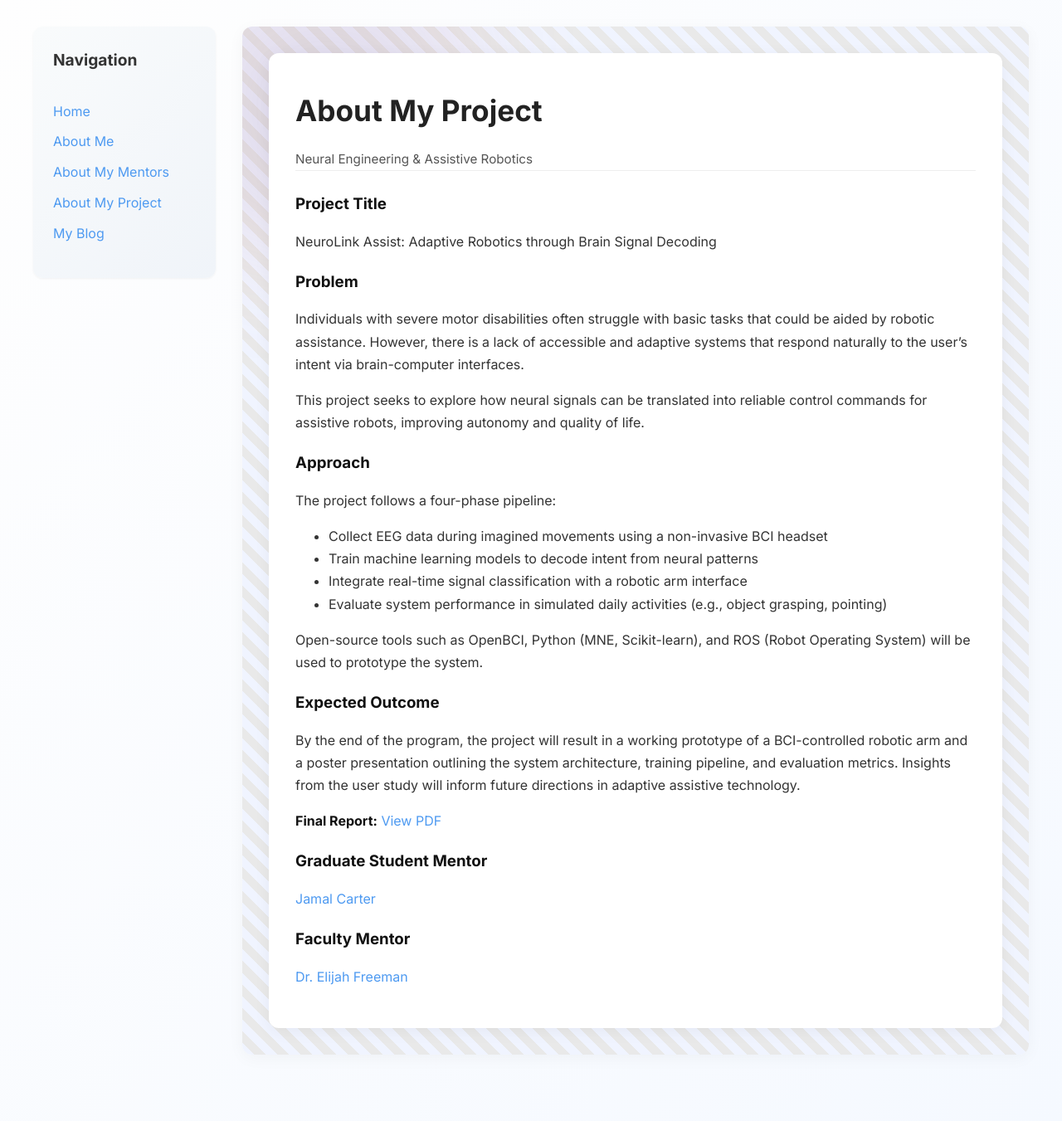
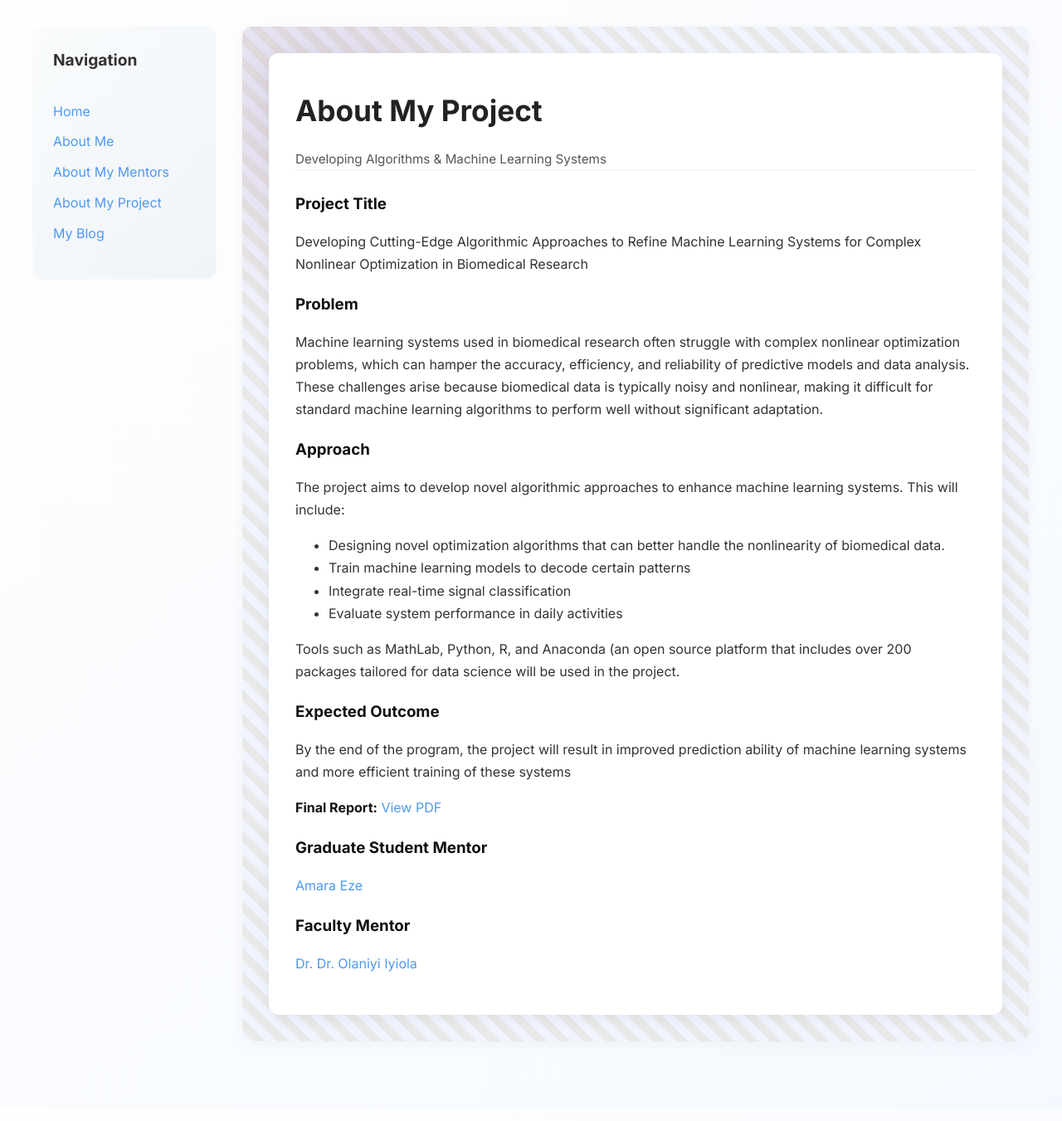
Before and after one commit to miori2/miori2.github.io, a Jekyll site: the page built from pages/about-my-project.md, in a window 1280 px wide. Shown: the whole page at 83% size. Built offline with Jekyll 4.4.1, drawn with Linux system fonts in a browser that asks for light colours.

Commit message:
Update about-my-project.md

```diff
--- a/pages/about-my-project.md
+++ b/pages/about-my-project.md
@@ -3,34 +3,33 @@ layout: project
 title: About My Project
 permalink: /about-my-project.html
 
-subtitle: Neural Engineering & Assistive Robotics
-project_title: "NeuroLink Assist: Adaptive Robotics through Brain Signal Decoding"
+subtitle: Developing Algorithms & Machine Learning Systems
+project_title: "Developing Cutting-Edge Algorithmic Approaches to Refine Machine Learning Systems for Complex Nonlinear Optimization in Biomedical Research"
 
 problem: |
-  Individuals with severe motor disabilities often struggle with basic tasks that could be aided by robotic assistance. However, there is a lack of accessible and adaptive systems that respond naturally to the user's intent via brain-computer interfaces.
+  Machine learning systems used in biomedical research often struggle with complex nonlinear optimization problems, which can hamper the accuracy, efficiency, and reliability of predictive models and data analysis. These challenges arise because biomedical data is typically noisy and nonlinear, making it difficult for standard machine learning algorithms to perform well without significant adaptation.
 
-  This project seeks to explore how neural signals can be translated into reliable control commands for assistive robots, improving autonomy and quality of life.
 
 approach: |
-  The project follows a four-phase pipeline:
+  The project aims to develop novel algorithmic approaches to enhance machine learning systems. This will include:
 
-  - Collect EEG data during imagined movements using a non-invasive BCI headset
-  - Train machine learning models to decode intent from neural patterns
-  - Integrate real-time signal classification with a robotic arm interface
-  - Evaluate system performance in simulated daily activities (e.g., object grasping, pointing)
+  - Designing novel optimization algorithms that can better handle the nonlinearity of biomedical data.
+  - Train machine learning models to decode certain patterns
+  - Integrate real-time signal classification
+  - Evaluate system performance in daily activities
 
-  Open-source tools such as OpenBCI, Python (MNE, Scikit-learn), and ROS (Robot Operating System) will be used to prototype the system.
+  Tools such as MathLab, Python, R, and Anaconda (an open source platform that includes over 200 packages tailored for data science will be used in the project.
 
 outcome: |
-  By the end of the program, the project will result in a working prototype of a BCI-controlled robotic arm and a poster presentation outlining the system architecture, training pipeline, and evaluation metrics. Insights from the user study will inform future directions in adaptive assistive technology.
+  By the end of the program, the project will result in improved prediction ability of machine learning systems and more efficient training of these systems
 
-final_report_url: https://dl.icdst.org/pdfs/files/22e390b2eb0c8e951f3a742fda5b2d1d.pdf
+final_report_url: TBD
 
 grad_mentor:
-  name: Jamal Carter
-  linkedin: https://www.linkedin.com/in/jamal-carter
+  name: Amara Eze
+  linkedin: https://www.linkedin.com/in/amara-eze-569b59259/
 
 faculty_mentor:
-  name: Dr. Elijah Freeman
-  linkedin: https://www.linkedin.com/in/dr-elijah-freeman
+  name: Dr. Dr. Olaniyi Iyiola
+  linkedin: https://www.linkedin.com/in/olaniyi-iyiola-phd-math-mba-business-analytics-89073455/
 ---
```
